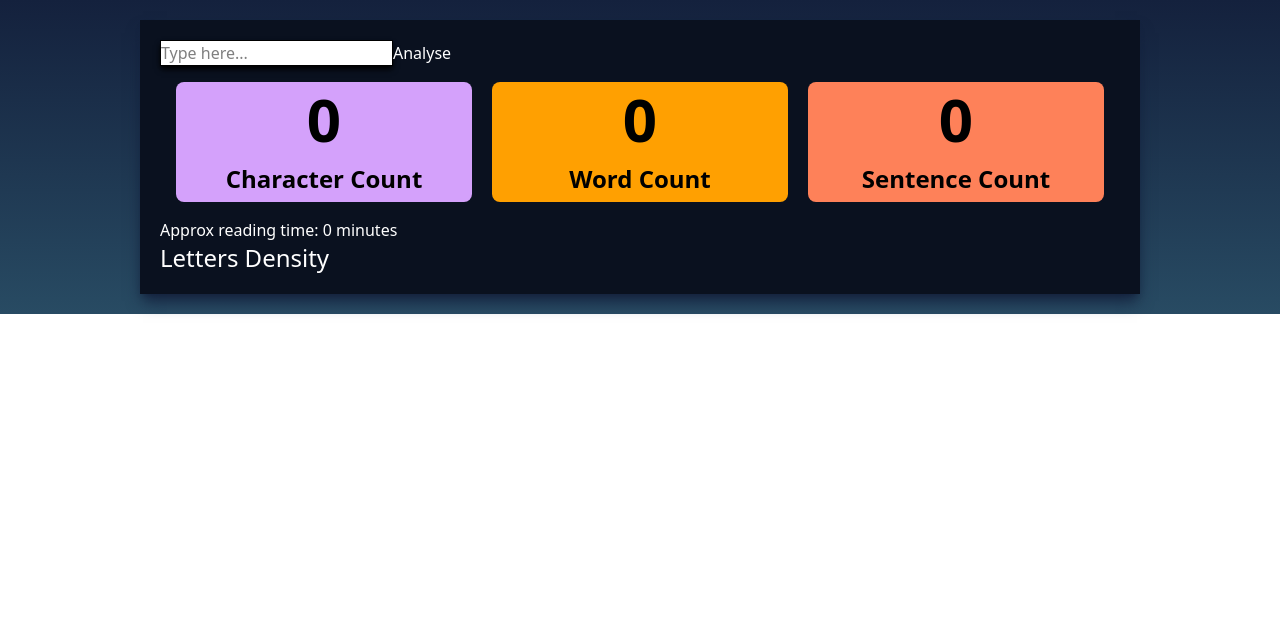
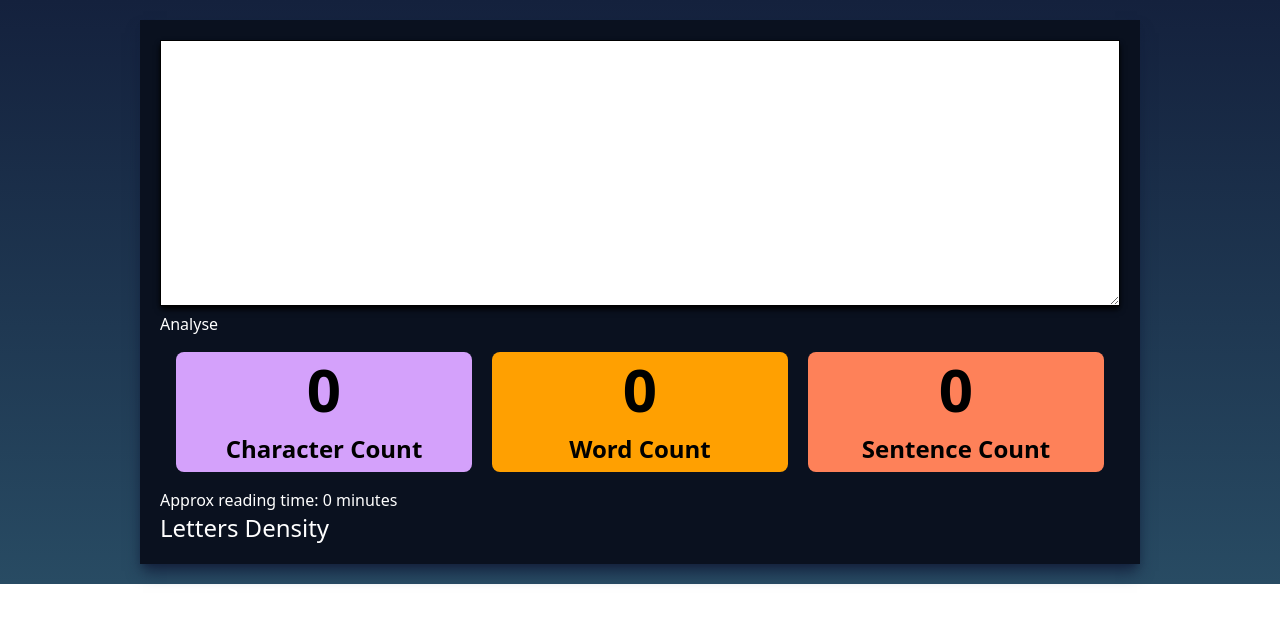
Before and after one commit to EstesJorie/LetterAnalyser, a React (Vite) app: page / in a window 1280 px wide. Shown: the top 622 px of the page. Built offline with nearby package versions, Linux system fonts and the light colour scheme; the HTML template or start-up script is replaced by a standard one.

Commit message:
bigger text box

```diff
--- a/components/textbox.jsx
+++ b/components/textbox.jsx
@@ -17,7 +17,9 @@ return (
         <>
         <div>
         <form onSubmit={handleFormSubmit} action="" id="text-form">
-            <input type="text" name="text" id="" placeholder="Type here..." />
+            <textarea rows="10" name="text"
+              className="w-full p-3 text-white bg-blue-900 "/>
+            <br />
             <button> Analyse </button>
         </form>
         </div>
```
